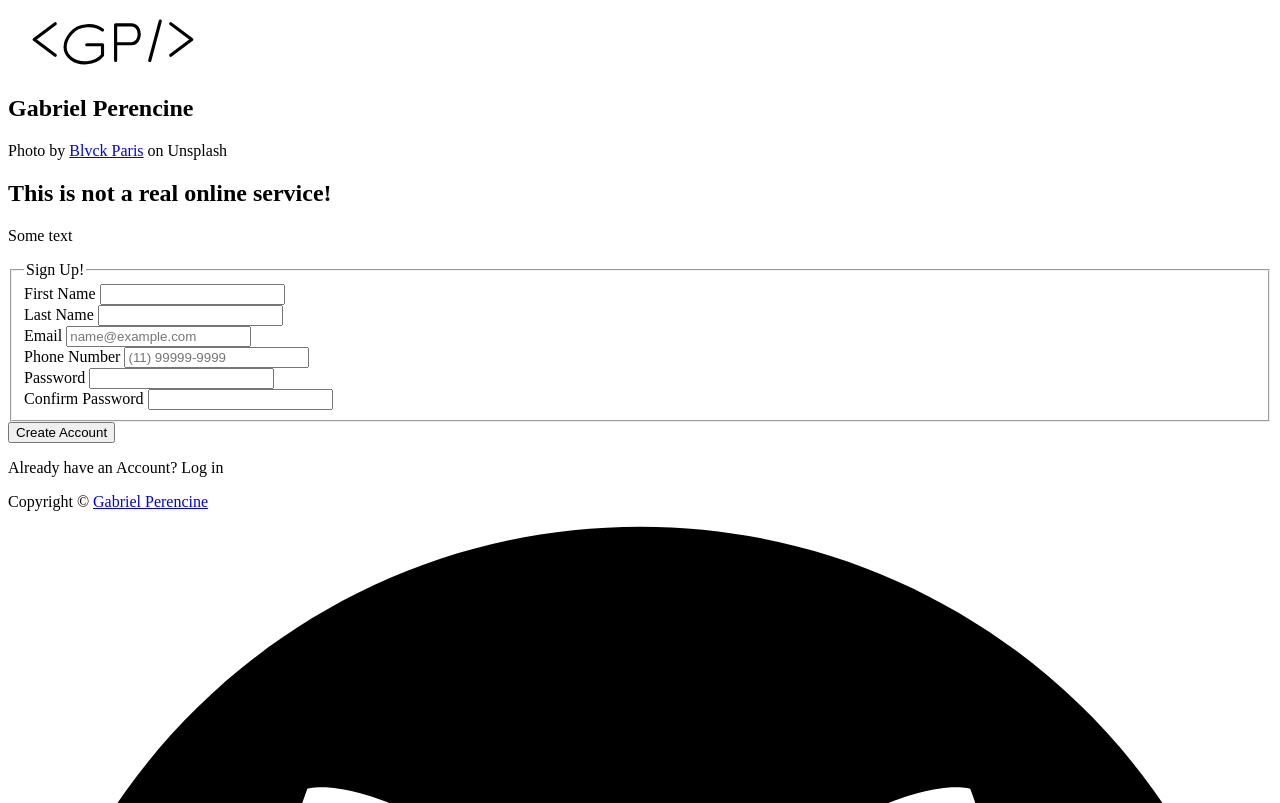
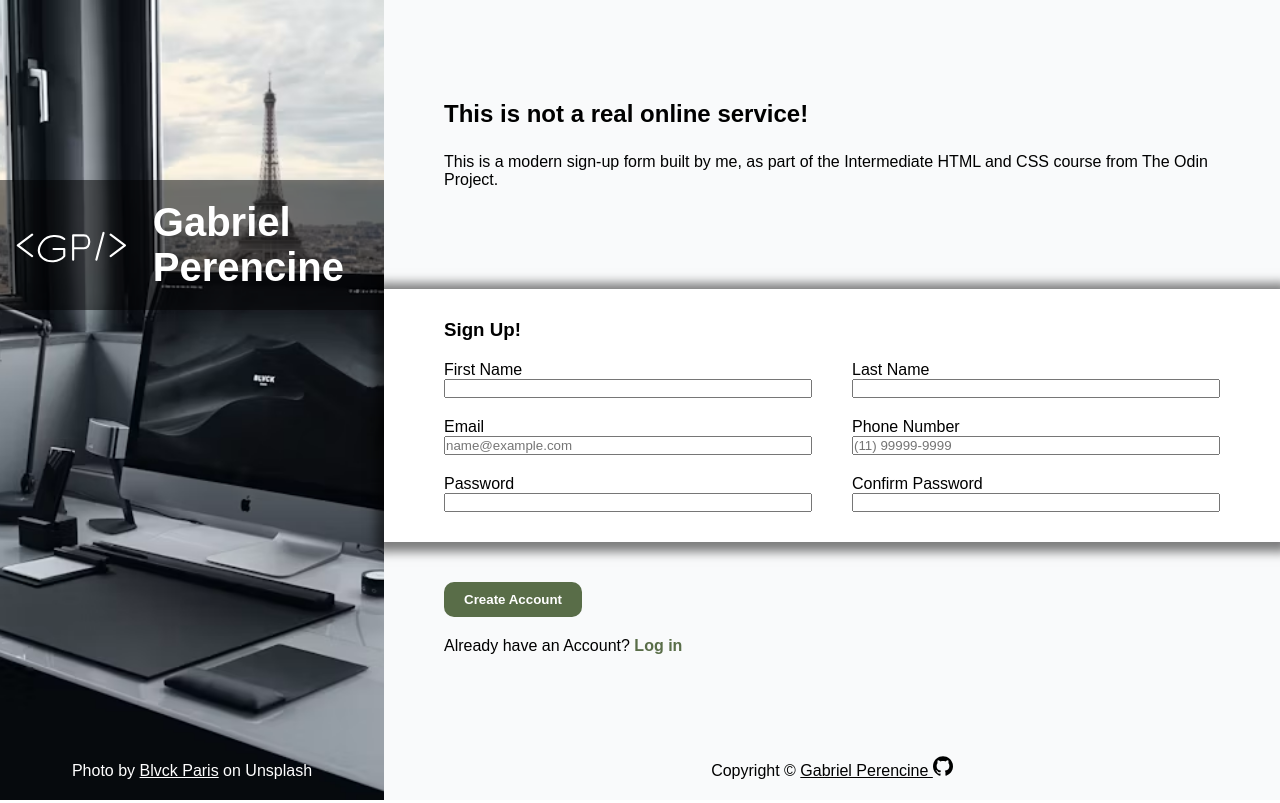
Before and after one commit to GPerencine/Odin-Sign-Up-Form, a plain HTML site: page index.html in a window 1280 px wide. Shown: the top 803 px of the page. Drawn offline with Linux system fonts and the light colour scheme.

Commit message:
Add page styles

```diff
--- a/index.html
+++ b/index.html
@@ -21,7 +21,7 @@
 <body>
     <aside>
         <div class="header">
-            <svg width="210" viewBox="0 0 400 120" xmlns="http://www.w3.org/2000/svg"><g stroke="#000" stroke-width="6" stroke-linecap="round" stroke-linejoin="round" fill="none"><path d="M 50,60 L 90,30 M 50,60 L 90,90"/><path d="M 180,42 C 165,30 135,30 120,48 C 105,66 105,84 120,96 C 135,108 165,108 180,90 L 180,70 L 150,70"/><path d="M 205,32 L 205,100 M 205,32 L 235,32 C 255,32 255,68 235,68 L 205,68"/><path d="M 290,25 L 270,100"/><path d="M 310,30 L 350,60 L 310,90"/></g></svg>
+            <svg width="210" viewBox="0 0 400 120" xmlns="http://www.w3.org/2000/svg"><g stroke="#FFF" stroke-width="6" stroke-linecap="round" stroke-linejoin="round" fill="none"><path d="M 50,60 L 90,30 M 50,60 L 90,90"/><path d="M 180,42 C 165,30 135,30 120,48 C 105,66 105,84 120,96 C 135,108 165,108 180,90 L 180,70 L 150,70"/><path d="M 205,32 L 205,100 M 205,32 L 235,32 C 255,32 255,68 235,68 L 205,68"/><path d="M 290,25 L 270,100"/><path d="M 310,30 L 350,60 L 310,90"/></g></svg>
 
             <h1>Gabriel Perencine</h1>
         </div>
@@ -32,12 +32,11 @@
     <main>
         <section class="cta">
             <h2>This is not a real online service!</h2>
-            <p>Some text</p>
+            <p>This is a modern sign-up form built by me, as part of the Intermediate HTML and CSS course from The Odin Project.</p>
         </section>
         <form action="#" method="POST" class="signup-form">
             <section class="forms">
-                <fieldset>
-                    <legend>Sign Up!</legend>
+                <h3>Sign Up!</h3>
                 <div class="input-group">
                     <label for="firstName">First Name</label>
                     <input type="text" id="firstName" name="firstName"/>
@@ -67,7 +66,6 @@
                     <label for="confirmPassword">Confirm Password</label>
                     <input type="password" id="confirmPassword" name="confirmPassword"/>
                 </div>
-                </fieldset>
             </section>
             <section class="end">
                 <button type="submit">Create Account</button>
--- a/style.css
+++ b/style.css
@@ -0,0 +1,121 @@
+*,
+*::before,
+*::after {
+    margin: 0;
+    padding: 0;
+    box-sizing: border-box;
+}
+
+body{
+    height: 100vh;
+    display: flex;
+    align-items: stretch;
+    font-family: Arial, Helvetica, sans-serif;
+}
+
+aside{
+    background-image: url("./images/side-image.avif");
+    background-size: cover;
+    background-position: center;
+    background-repeat: no-repeat;
+    width: 30%;
+
+    display: flex;
+    flex-direction: column;
+    justify-content: space-between;
+}
+.header{
+    display: flex;
+    align-items: center;
+    justify-content: center;
+    background-color: rgba(0, 0, 0, 0.5);
+    margin-top: 180px;
+    padding: 20px 0;
+    gap: 10px;
+}
+aside h1{
+    color: white;
+    font-size: 40px;
+}
+aside footer{
+    color: white;
+    text-align: center;
+    margin-bottom: 20px;
+}
+aside a{
+    color: white;
+}
+
+main{
+    flex: 1;
+    display: flex;
+    flex-direction: column;
+    justify-content: space-between;
+}
+
+.cta{
+    display: flex;
+    flex-direction: column;
+    justify-content: center;
+    align-items: stretch;
+    background-color: #F9FAFB;
+    padding: 100px 60px;
+    gap: 25px;
+}
+
+.signup-form{
+    flex: 1;
+    display: flex;
+    flex-direction: column;
+}
+.forms{
+    padding: 30px 60px;
+    display: flex;
+    flex-wrap: wrap;
+    gap: 20px 40px;
+    box-shadow: 0 2px 10px 8px rgba(0, 0, 0, 0.5);
+    z-index: 1;
+}
+.forms h3{
+    width: 100%;
+}
+.input-group {
+    width: calc(50% - 20px);
+    display: flex;
+    flex-direction: column;
+}
+
+.end{
+    background-color: #F9FAFB;
+    padding: 40px 60px;
+    display: flex;
+    flex-direction: column;
+    align-items: flex-start;
+    gap: 20px;
+    flex: 1;
+}
+.end button{
+    background-color: #596D48;
+    color: white;
+    border: none;
+    border-radius: 10px;
+    padding: 10px 20px;
+    font-weight: bold;
+}
+.end span{
+    color: #596D48;
+    font-weight: bold;
+}
+
+main footer{
+    padding: 20px 0;
+    text-align: center;
+    background-color: #F9FAFB;
+}
+main a{
+    color: black;
+}
+
+img{
+    width: 20px;
+}
```
Lines whose indentation alone changed are shown as unchanged.
